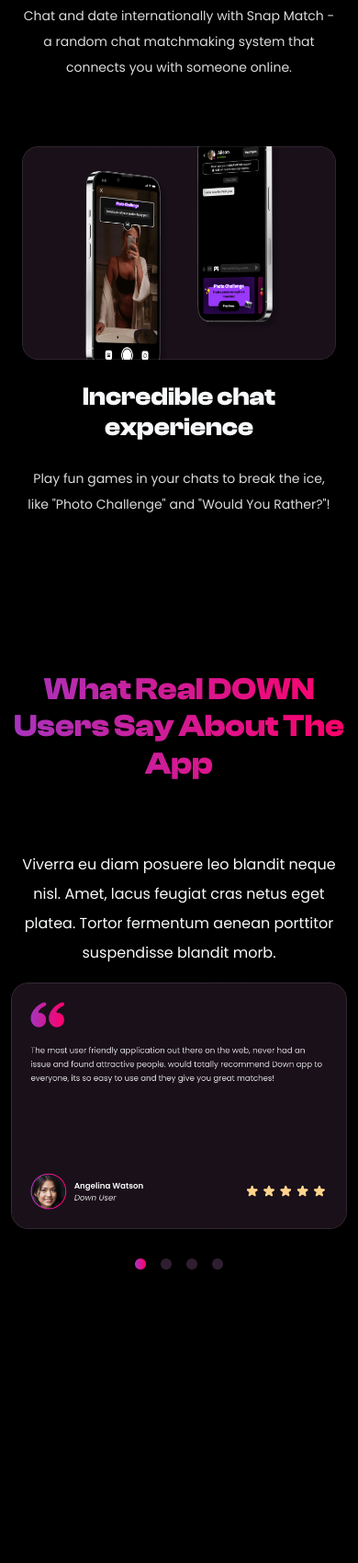
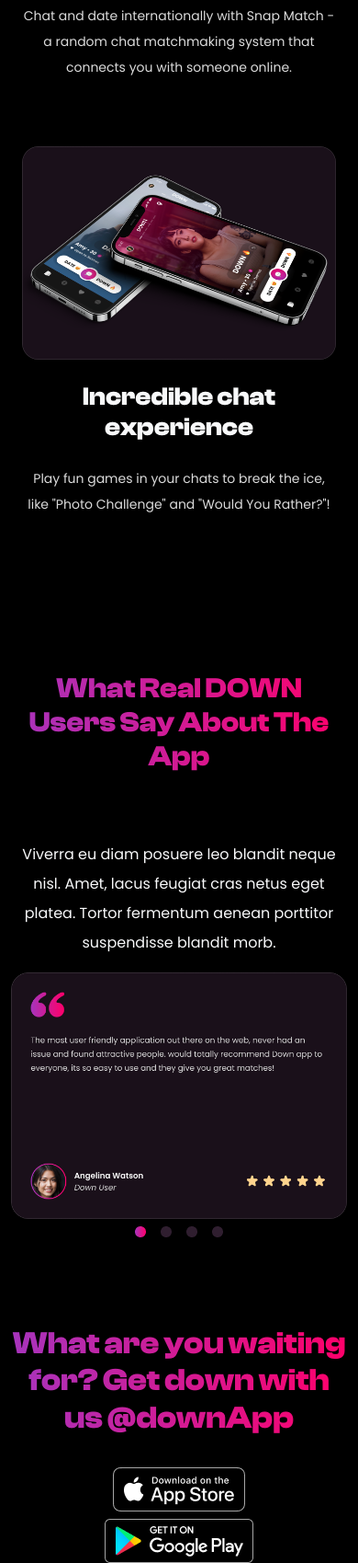
Before and after one commit to JaveriyaSaleem/CloneofDawnweb, a plain HTML site: page index.html in a window 390 px wide. Shown: the part 3598-5297 px from the top of the page at 92% size. Before the commit the page ends 5002 px from the top, so only its background shows below. Drawn offline with Linux system fonts and the light colour scheme.

Commit message:
added reviews and app section

```diff
--- a/index.html
+++ b/index.html
@@ -158,7 +158,7 @@ Easy Mode</h1>
 
         <div class="col-12 col-lg-6 d-flex align-items-center justify-content-center text-center">
 
-          <img src="images/honest and time saving.png" alt="hero theme" class="img-fluid ">
+          <img src="images/honest and time saving.png" alt="img" class="img-fluid ">
 
         </div>
         <!-- right  -->
@@ -181,7 +181,7 @@ Easy Mode</h1>
 
         <div class="col-12 col-lg-6 d-flex align-items-center justify-content-center">
 
-          <img src="images/chat around.png" alt="hero theme" class="img-fluid ">
+          <img src="images/chat around.png" alt="image" class="img-fluid ">
 
         </div>
         <!-- right  -->
@@ -204,7 +204,7 @@ Easy Mode</h1>
 
         <div class="col-12 col-lg-6 d-flex align-items-center justify-content-center">
 
-          <img src="images/incredible chat experience.png" alt="hero theme" class="img-fluid ">
+          <img src="images/honest and time saving.png" alt="img" class="img-fluid ">
 
         </div>
         <!-- right  -->
@@ -230,7 +230,7 @@ Easy Mode</h1>
 
       <div class="col-12 col-lg-5 h-100 lh-lg d-flex flex-column justify-content-center align-items-center gap-3 text-lg-start text-center ">
 
-        <h1 class="display-4 Clash-Display-bold pt-4 pt-lg-0 pink-mix pb-5 pb-lg-0">What Real DOWN Users Say About
+        <h1 class="display-5 Clash-Display-bold pt-4 pt-lg-0 pink-mix pb-5 pb-lg-0">What Real DOWN Users Say About
           The App</h1>
           <p class="text-light poppins-reg d-block d-lg-none">Viverra eu diam posuere leo blandit neque nisl. Amet, lacus feugiat cras netus eget platea. Tortor fermentum aenean porttitor suspendisse blandit morb.</p>
 
@@ -242,14 +242,27 @@ Easy Mode</h1>
         <img src="images/review one.png" alt="hero theme" class="img-fluid d-none d-lg-block">
         <img src="images/reviews.png" alt="hero theme" class="img-fluid ">
         <img src="images/review 3.png" alt="hero theme" class="img-fluid d-none d-lg-block">
-        <img src="images/dot of reviews.png" alt="dot of reviews" class="img-fluid d-block d-lg-none pt-4">
+        <img src="images/dot of reviews.png" alt="dot of reviews" class="img-fluid d-block d-lg-none">
 
       </div>
       <!-- left side end  -->
     </div>
   </main>
   <!-- end  -->
-
+  <!-- app download section  -->
+  <div class="container">
+  <h1 class="pink-mix display-4 Clash-Display-bold text-center pt-5 mt-5">What are you waiting for? Get down with us @downApp</h1>
+</div>
+<div class="container pt-4">
+  <div class="row align-items-center d-lg-flex justify-content-lg-center gap-2 gap-lg-0">
+     <div class="col-12 col-lg-12 text-lg-start d-flex justify-content-center align-items-center flex-column d-lg-flex justify-content-lg-center flex-sm-row gap-2">
+      <img src="images/app store big.png" alt="appstore" class="img-fluid d-none d-sm-block">
+      <img src="images/another google.png" alt="google play" class="img-fluid d-none d-sm-block">
+      <img src="images/app store.png" alt="appstore" class="img-fluid d-block d-sm-none">
+      <img src="images/google play.png" alt="google play" class="img-fluid d-block d-sm-none">
+     </div>
+  </div>
+</div>
 
 
 </body>
```
Also changed, not shown: images/3rd.png (deleted), images/Black Simple Bold Professional Twitter Profile Picture.png (deleted), images/Blue Minimalist Instagram Profile Picture.png (deleted), images/IMG-20240419-WA0004-removebg-preview.png (deleted), images/another edit.png (deleted), images/another google.png (added), images/app store big.png (added), images/app store lg.png (added), images/downdl.png (deleted), images/e2.png (deleted), images/final product.png (deleted), images/final.png (deleted), images/googleplay big.png (added), images/i1.png (deleted), 4 more files.
